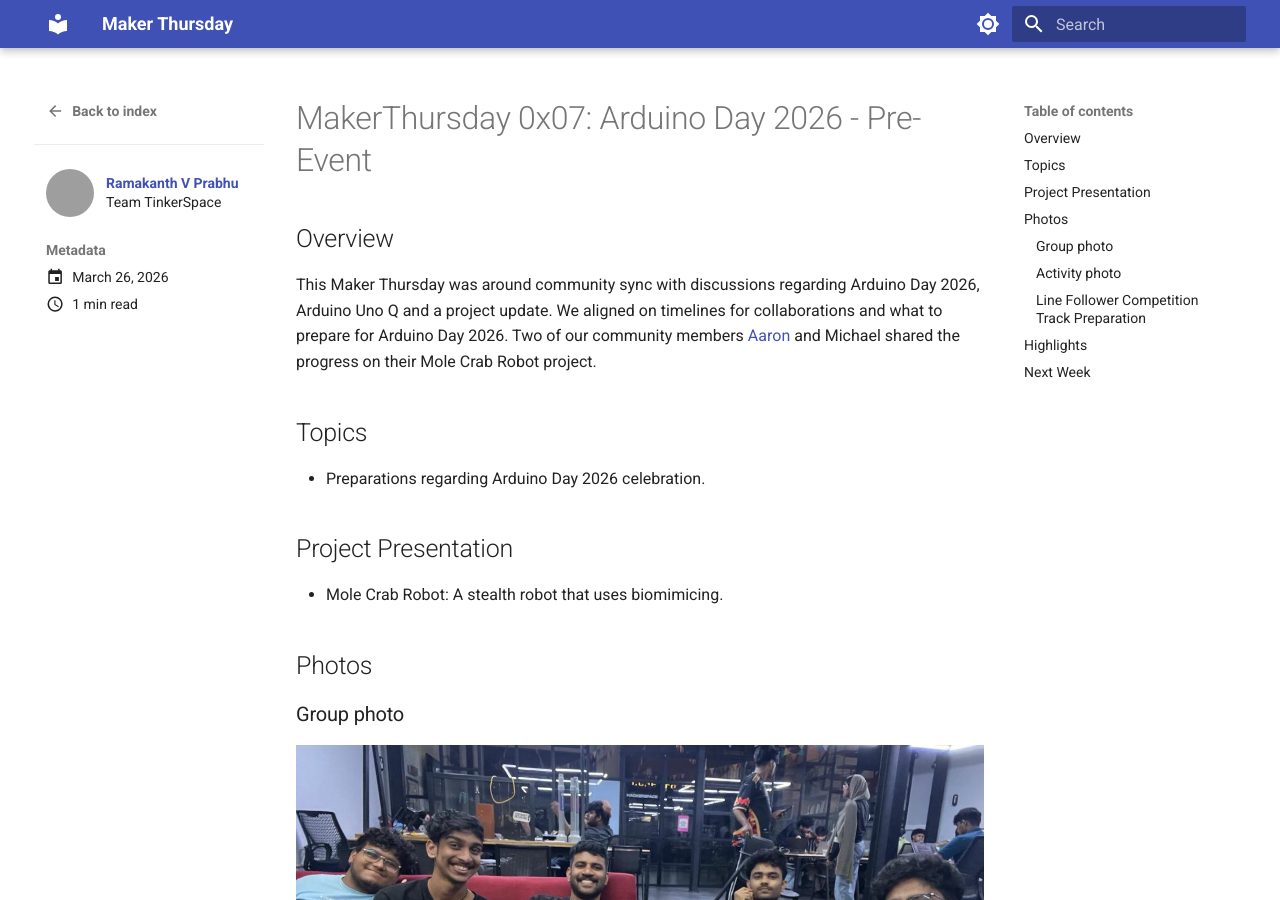
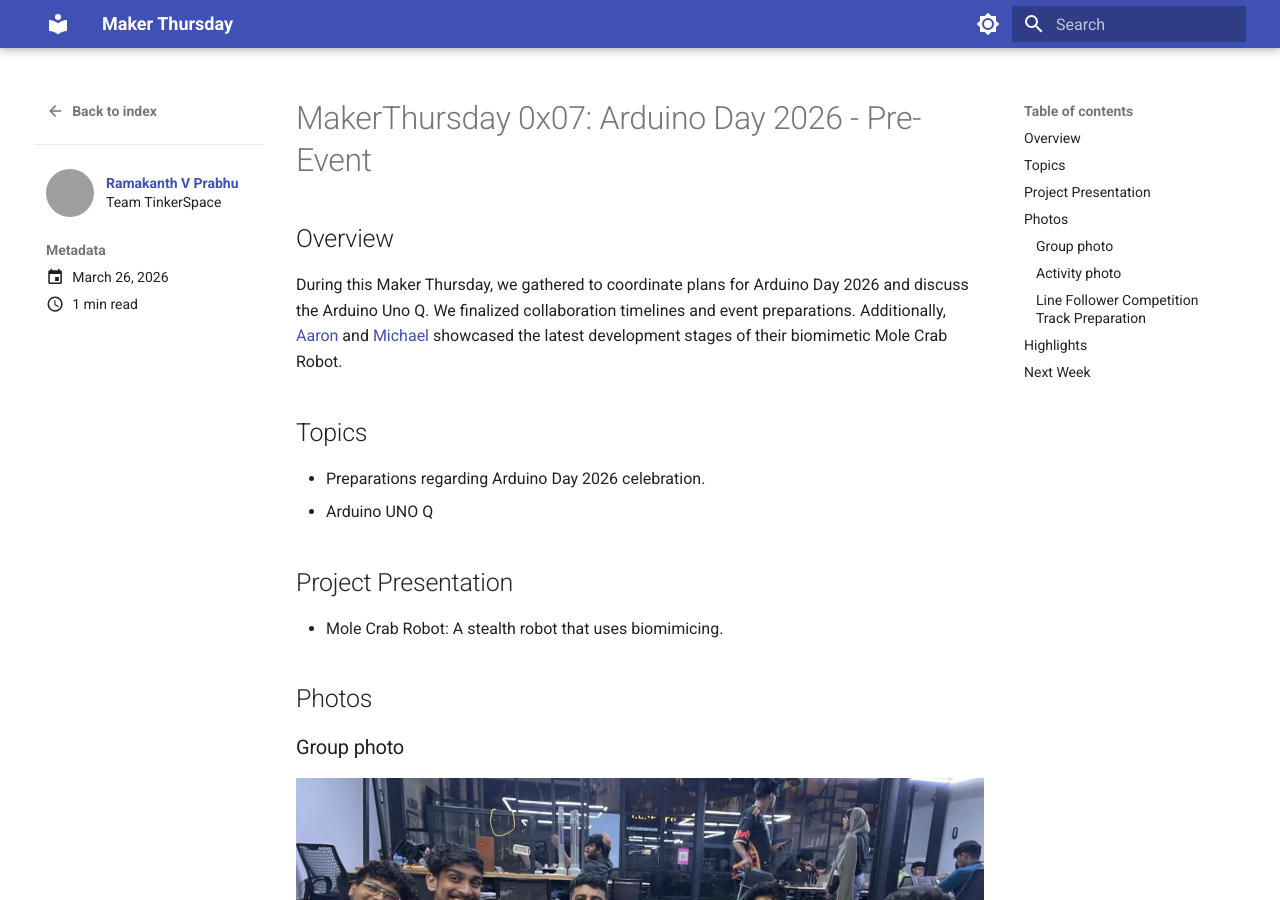
Before and after one commit to tinkerhub/makerthursday, an MkDocs documentation site: the page built from docs/blog/posts/2026-03-26-maker-thursday-0x07.md, in a window 1280 px wide and 900 px high. Built offline with MkDocs 1.6.1 and Material for MkDocs 9.7.7, drawn with Linux system fonts in a browser that asks for light colours; grey boxes are pictures that could not be loaded.

Commit message:
docs: refine overview and add arduino uno q to topics for 0x07 post

```diff
--- a/docs/blog/posts/2026-03-26-maker-thursday-0x07.md
+++ b/docs/blog/posts/2026-03-26-maker-thursday-0x07.md
@@ -8,10 +8,11 @@
 ---
 
 ## Overview
-This Maker Thursday was around community sync with discussions regarding Arduino Day 2026, Arduino Uno Q and a project update. We aligned on timelines for collaborations and what to prepare for Arduino Day 2026. Two of our community members [Aaron](https://tinkerhub.org/@aaron_23) and Michael shared the progress on their Mole Crab Robot project.
+During this Maker Thursday, we gathered to coordinate plans for Arduino Day 2026 and discuss the Arduino Uno Q. We finalized collaboration timelines and event preparations. Additionally, [Aaron](https://tinkerhub.org/@aaron_23) and [Michael](https://app.tinkerhub.org/u/MUY060N50J) showcased the latest development stages of their biomimetic Mole Crab Robot.
 
 ## Topics
 - Preparations regarding Arduino Day 2026 celebration.
+- Arduino UNO Q
 
 ## Project Presentation
 - Mole Crab Robot: A stealth robot that uses biomimicing.
```
